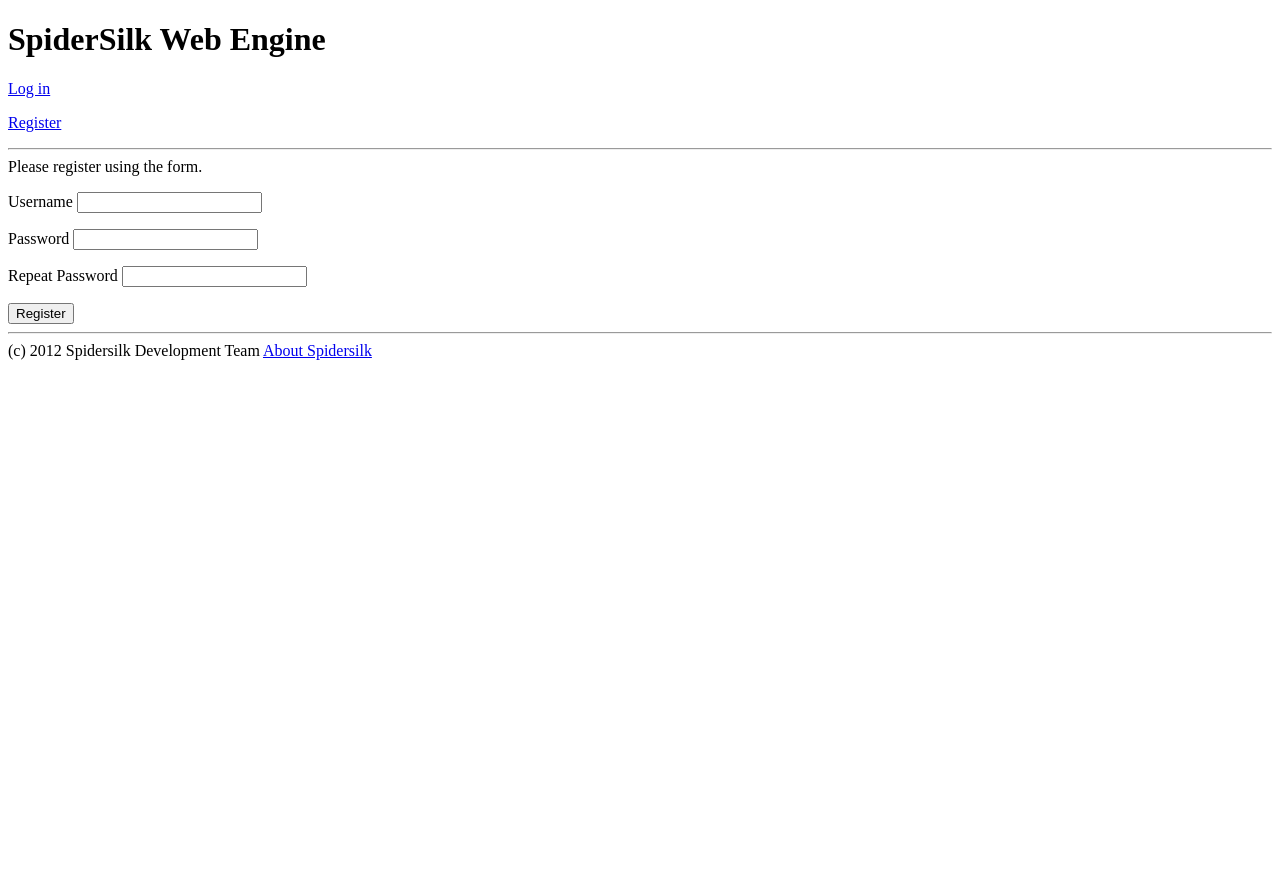
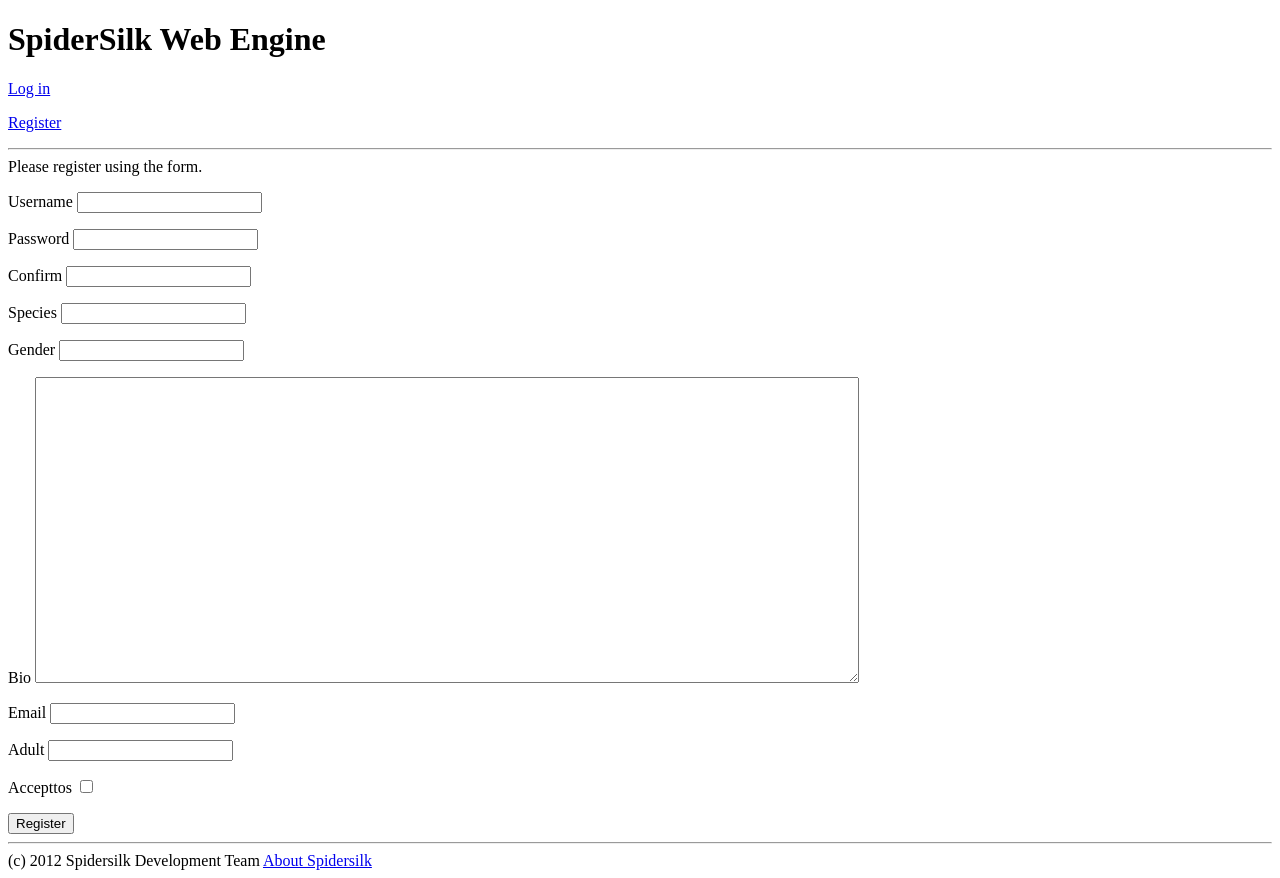
Before and after one commit to JarrodHenry/SpiderSilk, a Flask app: template templates/register.html in a window 1280 px wide. Before the commit the page ends 360 px from the top, so only its background shows below. Run offline with Flask 2, Linux system fonts and the light colour scheme; the template is opened without the code that fills it: values that come from a table or form of the project are taken from there, others are empty; tables that the repository leaves empty hold one stand-in row (values such as "Sample post"); form fields are guessed from the names that the template uses; parts of the project's set-up code (start-up, migrations or seed data) failed here and were passed over.

Commit message:
Registration complete.  Does not have email confirmation yet.

```diff
--- a/app.py
+++ b/app.py
@@ -1,6 +1,6 @@
 from flask import Flask, url_for, request, session, redirect, render_template,flash
 from forms import LoginForm, RegistrationForm
-from db import User, session as dbsession
+from db import User, refresh_db, addDefault, session as dbsession
 
 from flask.ext.bcrypt import Bcrypt
 
@@ -13,7 +13,6 @@
 
 @app.route("/")
 def hello():
-
 	if 'username' in session:
 		user = session['username']
 	else:
@@ -39,6 +38,10 @@
 		password = form.password.data
 		user = dbsession.query(User).filter_by(name=login).first()
 
+		if user is None:
+			flash("No such user")
+			return redirect(url_for('login'))
+
 		if bcrypt.check_password_hash(user.password, password):
 			session['username'] = login
 			return redirect(url_for('hello'))
@@ -52,13 +55,7 @@
 def logout():
 	if 'username' in session:
 		session.pop('username',None)
-
-
-
-
 	return redirect(url_for('hello'))
-
-
 
 @app.route("/register/", methods=['GET','POST'])
 def register():
@@ -75,6 +72,13 @@
 			if user is None:
 				pw_hash = bcrypt.generate_password_hash(form.password.data)
 				user = User(login, '', pw_hash)
+				user.gender = form.gender.data
+				user.species = form.species.data
+				user.bio = form.bio.data
+				user.email = form.email.data
+				user.minorflag = not form.adult.data
+				user.accepttos = True
+
 				dbsession.add(user)
 				dbsession.commit()
 
@@ -86,6 +90,15 @@
 
 	return render_template('register.html', form=form)
 
+@app.route("/resetdb/", methods = ['GET', 'POST'])
+def resetdb():
+	if request.method=='POST':
+		refresh_db()
+		addDefault()
+		flash('Database Reset -  Please remove this function prior to deployment')
+		return redirect(url_for('hello'))
+	else:
+		return render_template('resetdb.html')
 
 
 if __name__ == '__main__':
--- a/forms.py
+++ b/forms.py
@@ -1,4 +1,4 @@
-from flask.ext.wtf import Form, TextField, PasswordField, Required, EqualTo, validators
+from flask.ext.wtf import Form, TextField, PasswordField, Required, EqualTo, validators, TextAreaField, BooleanField
 
 class LoginForm(Form):
 	username = TextField('Username', [Required()])
@@ -9,3 +9,9 @@
 	username = TextField('Username', [Required()])
 	password = PasswordField('Password', [Required(), EqualTo('confirm', message='Passwords must match')])
 	confirm = PasswordField('Repeat Password')
+	species = TextField('Species')
+	gender = TextField('Gender')
+	email = TextField('Email address', [Required(), validators.Email()])
+	bio = TextAreaField('Bio')
+	adult = BooleanField('I am an adult.')
+	accepttos = BooleanField('I accept the terms of service.', [validators.Required( message='You must accept the terms of service')])
--- a/templates/login.html
+++ b/templates/login.html
@@ -17,8 +17,8 @@
 
 <form method="POST" action=".">
 {{ form.csrf_token }}
-{{ form.username.label }} {{ form.username }} <BR>
-{{ form.password.label }} {{ form.password }}
+<P>{{ form.username.label }} {{ form.username }} </P>
+<P>{{ form.password.label }} {{ form.password }}</p>
 <p><input type="submit" value="Go"></P>
 </Form>
 
--- a/templates/register.html
+++ b/templates/register.html
@@ -20,6 +20,12 @@
 <P>{{ form.username.label }} {{ form.username }}</P>
 <P>{{ form.password.label }} {{ form.password }}</P>
 <P>{{ form.confirm.label }} {{ form.confirm }}</P>
+<P>{{ form.species.label }} {{ form.species }} </p>
+<P>{{ form.gender.label }} {{ form.gender }} </p>
+<P>{{ form.bio.label }} {{ form.bio(rows=20, cols=100) }}</P>
+<P>{{ form.email.label }} {{ form.email }} </p>
+<p>{{ form.adult.label }} {{ form.adult }} </P>
+<p>{{ form.accepttos.label }} {{ form.accepttos }} </p>
 <input type = "submit" value = "Register">
 </form>
 
```
Also changed, not shown: templates/resetdb.html (added, +13 -0 lines).
